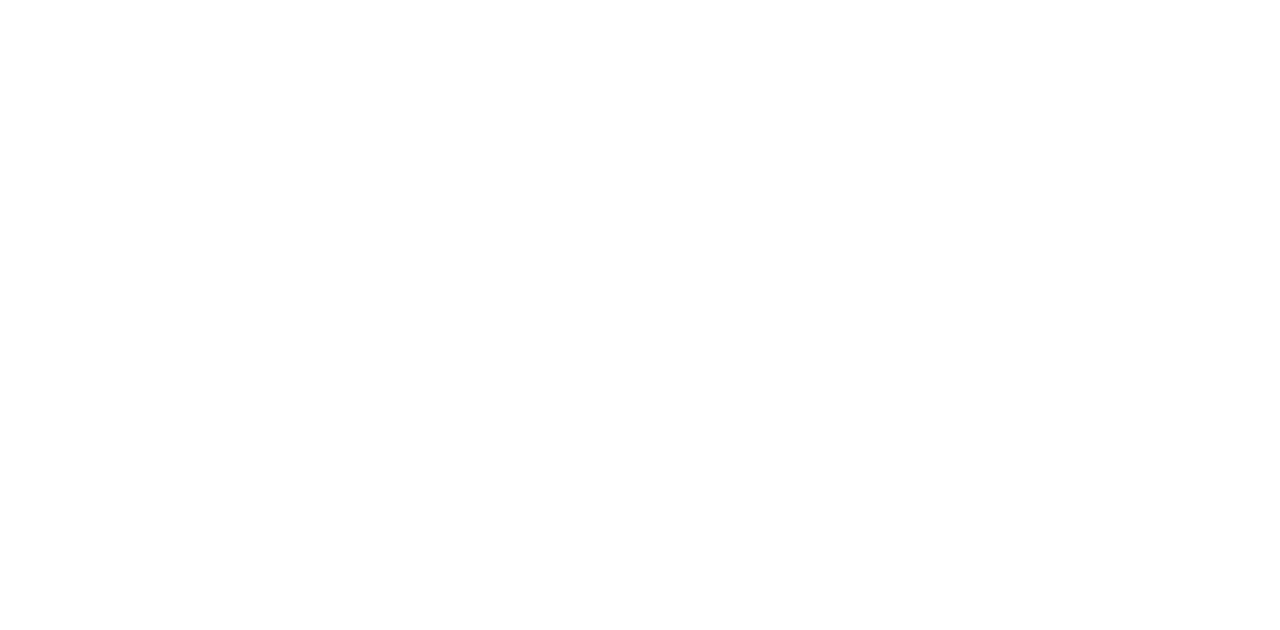
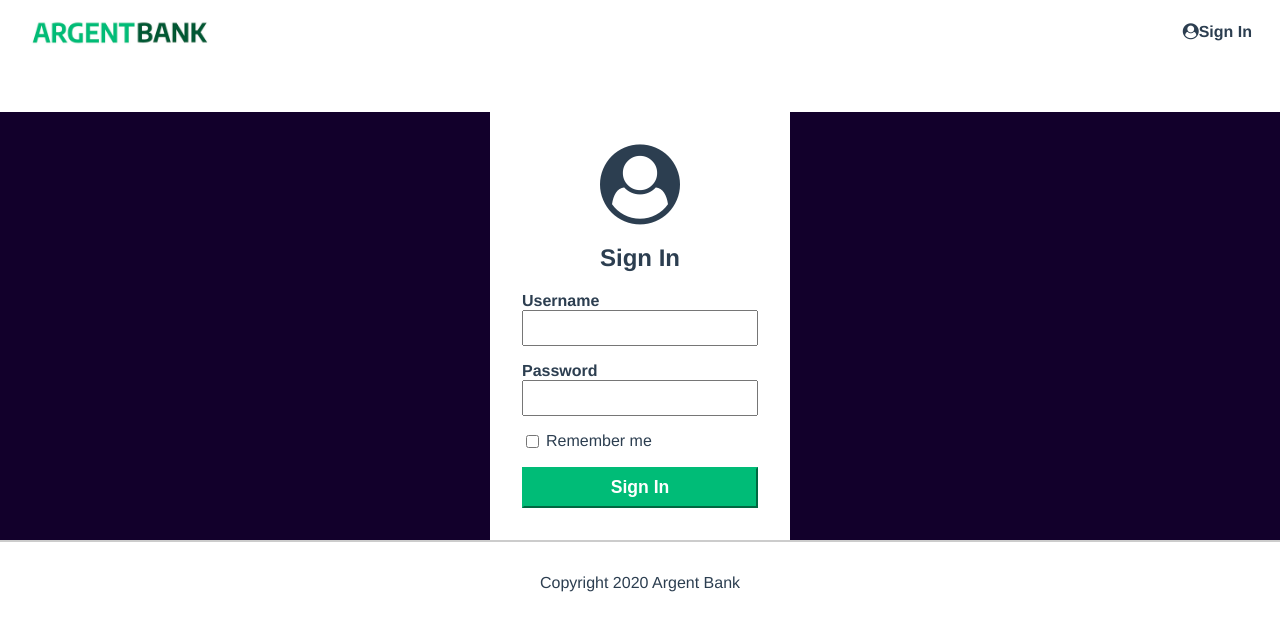
Before and after one commit to TarikMaarijAbdallaoui/ArgentBank, a React (Vite) app: page /login in a window 1280 px wide. Before the commit this address had no page. Shown: the top 630 px of the page. Built offline with nearby package versions, Linux system fonts and the light colour scheme.

Commit message:
Change routes

```diff
--- a/src/App.jsx
+++ b/src/App.jsx
@@ -9,8 +9,8 @@
     <Routes>
       <Route element={<Layout/>} >
         <Route path="/" element={<Home />} />
-        <Route path="/signin" element={<Signin />} />
-        <Route path="/user" element={<User />} />
+        <Route path="/login" element={<Signin />} />
+        <Route path="/profile" element={<User />} />
       </Route>
     </Routes>
   );
--- a/src/components/Login/Login.jsx
+++ b/src/components/Login/Login.jsx
@@ -1,13 +1,13 @@
 import React from 'react'
 import { useDispatch, useSelector } from 'react-redux'
 import { Link } from 'react-router-dom'
-import  logout from '../../store/slices/userSlice'
+import  { logout } from '../../store/slices/userSlice'
 import '../../main.css'
 
 export const LoggedOut = () => {
   return (
         <div>
-        <Link className="main-nav-item" to="/signin">
+        <Link className="main-nav-item" to="/login">
           <i className="fa fa-user-circle"></i>
           Sign In
         </Link>
@@ -19,13 +19,18 @@
   const  {firstName} = useSelector(state => state.user.info)
   const dispatch = useDispatch()
 
+  const handleLogout = () =>{
+    console.log("tratando de cerrar la sesion")
+    dispatch(logout())
+  }
+
   return (
     <div>
-        <Link className="main-nav-item" to="/user">
+        <Link className="main-nav-item" to="/profile">
           <i className="fa fa-user-circle"></i>
           {firstName}
         </Link>
-        <Link className="main-nav-item" to="/" onClick={() => dispatch(logout)}>
+        <Link className="main-nav-item" to="/" onClick={handleLogout}>
           <i className="fa fa-sign-out"></i>
           Sign Out
         </Link>
--- a/src/pages/Signin.jsx
+++ b/src/pages/Signin.jsx
@@ -15,7 +15,7 @@
 
   useEffect(() => {
     if (status == 'success'){
-      navigate('/user')
+      navigate('/profile')
     }
   }, [status])
 
```
